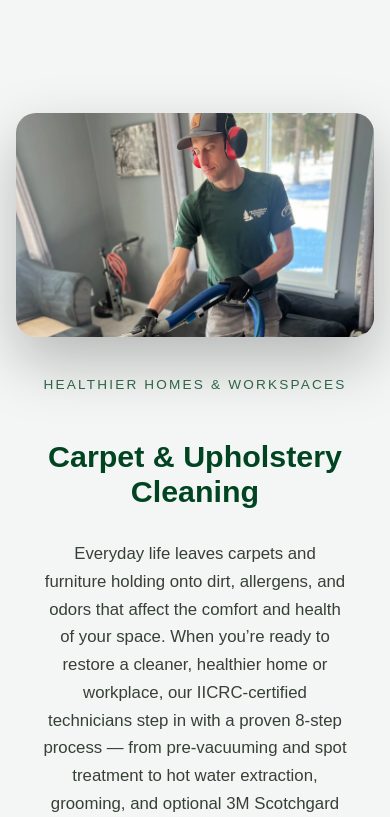
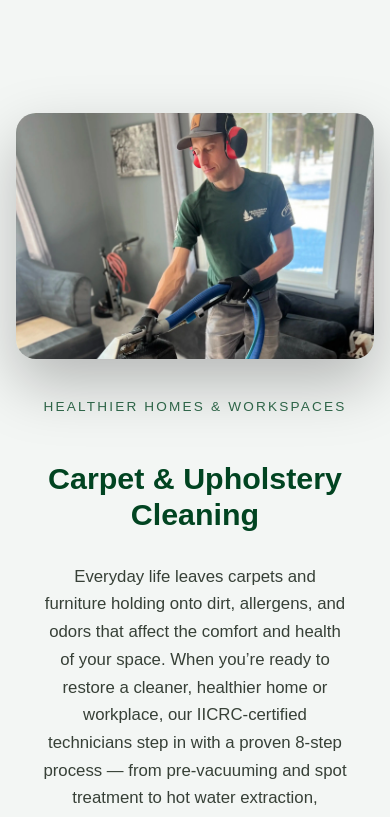
Before and after one commit to ZachAH/KML, a React (Vite) app: page / in a window 390 px wide. Shown: the part 2079-2896 px from the top of the page. Built offline with nearby package versions, Linux system fonts and the light colour scheme.

Commit message:
image updates

```diff
--- a/src/components/Services.css
+++ b/src/components/Services.css
@@ -456,6 +456,7 @@ FIX: REMOVE FULL HEIGHT PANELS ON MOBILE
   height: 100%;
   object-fit: cover;
   display: block;
+  object-position: bottom 80%;
 }
 
 /* Single Mobile Override */
@@ -464,9 +465,13 @@ FIX: REMOVE FULL HEIGHT PANELS ON MOBILE
     width: 92% !important;
     margin: 0 auto 24px auto !important;
     border-radius: 20px !important;
-
-    /* On mobile, images are usually wider than they are tall */
-    aspect-ratio: 16 / 10 !important;
+    aspect-ratio: 16 / 11 !important;
     max-height: 350px !important;
   }
+
+  .service-image-frame img {
+    /* ✅ 80% or 'bottom' will show the bottom of the photo */
+    object-position: center 100% !important;
+    object-fit: cover !important;
+  }
 }
```
